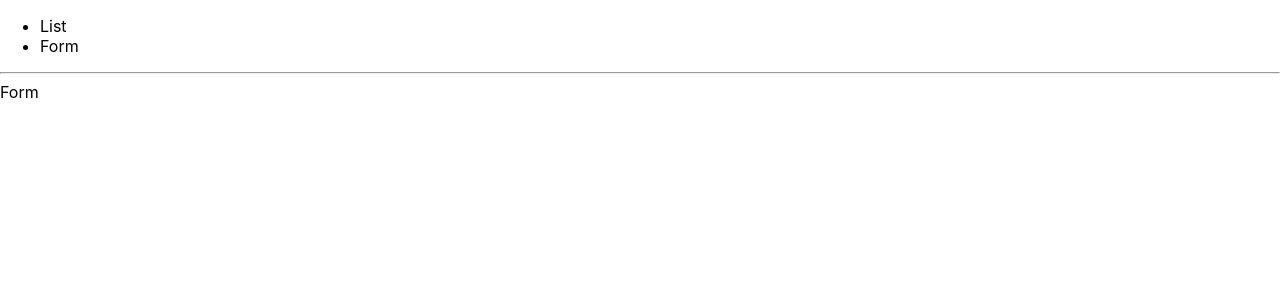
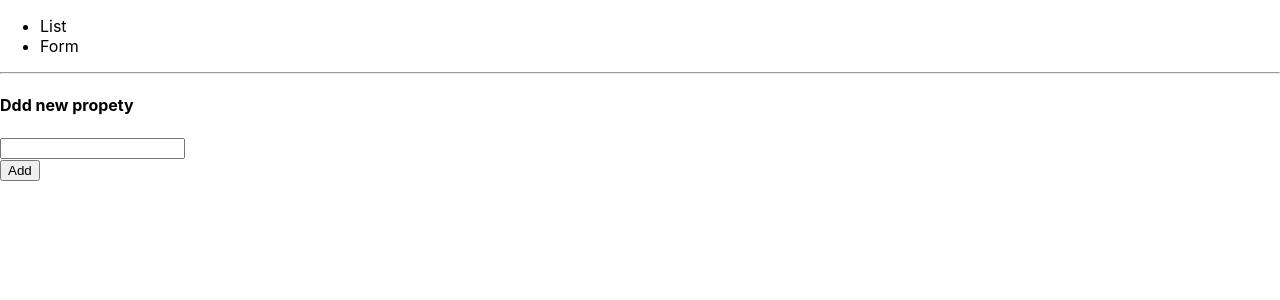
Before and after one commit to Smiyu-web/yt-react-tutorial, a React (Create React App) app: page / in a window 1280 px wide. Both pictures are taken after a click on the item "Form". Shown: the top 300 px of the page. Built offline with nearby package versions, Linux system fonts and the light colour scheme.

Commit message:
added form

```diff
--- a/src/App.js
+++ b/src/App.js
@@ -1,10 +1,17 @@
 import { useState } from 'react';
 import { List } from './List';
 import { Form } from './Form';
+import { LANGUAGES } from './const/languages';
 
 
 function App() {
   const [tab, setTab] = useState('list');
+  const [langs, setLangs] = useState(LANGUAGES)
+
+  const addLang = (lang) => {
+    setLangs([...langs, lang]);
+    setTab('list')
+  }
 
   return (
     <div>
@@ -16,7 +23,7 @@
       </header>
       <hr />
       {
-        tab === 'list' ? <List /> : <Form />
+        tab === 'list' ? <List langs={langs} /> : <Form onAddLang={addLang} />
       }
     </div>
   );
--- a/src/Form.js
+++ b/src/Form.js
@@ -1,5 +1,31 @@
-export const Form = () => {
+import { useState } from 'react';
+
+
+export const Form = ({ onAddLang }) => {
+  const [text, setText] = useState('')
+
+  const submitForm = (e) => {
+    e.preventDefault();
+    onAddLang(text)
+  }
+
   return (
-    <div>Form</div>
+    <div>
+      <h4>Ddd new propety</h4>
+      <form onSubmit={submitForm}>
+        <div>
+          <input
+            type="text"
+            values={text}
+            onChange={(e) =>
+              setText(e.target.value)
+            }
+          />
+        </div>
+        <div>
+          <button>Add</button>
+        </div>
+      </form>
+    </div>
   )
 }
--- a/src/List.js
+++ b/src/List.js
@@ -1,17 +1,8 @@
-const LANGUAGES = [
-  'JavaScript',
-  'C++',
-  'Ruby',
-  'Java',
-  'PHP',
-  'Go'
-];
-
-export const List = () => {
+export const List = ({ langs }) => {
   return (
     <div>
       {
-        LANGUAGES.map((lang, index) => {
+        langs.map((lang, index) => {
           return <div key={index}>{ lang }</div>
         })
       }
--- /dev/null
+++ b/src/const/languages.js
@@ -0,0 +1,8 @@
+export const LANGUAGES = [
+  'JavaScript',
+  'C++',
+  'Ruby',
+  'Java',
+  'PHP',
+  'Go'
+];
```
